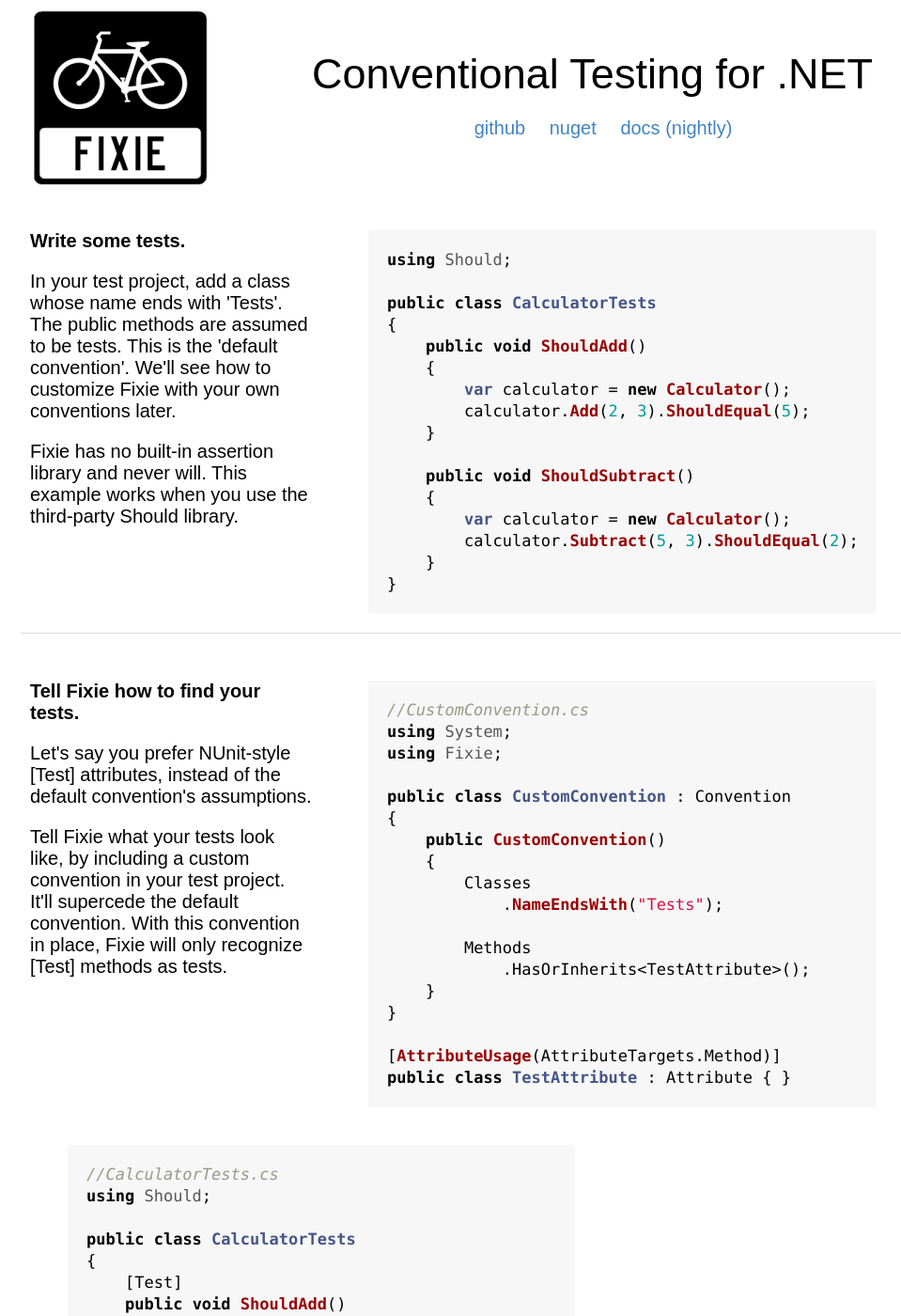
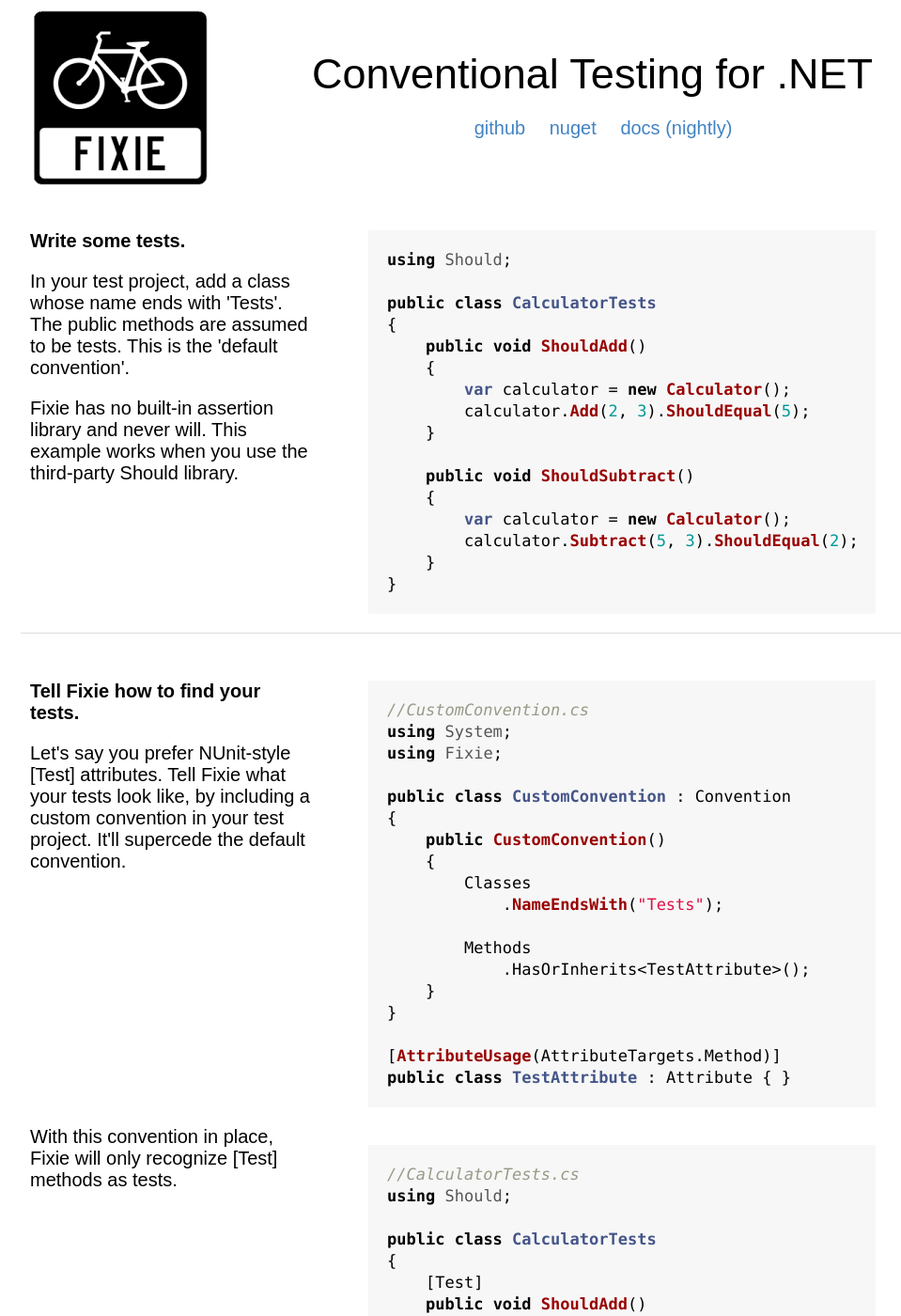
Before and after one commit to fixie/fixie.github.io, a Jekyll site: the page built from index.html, in a window 1280 px wide and 1400 px high. Shown: the whole window at 94% size, without its empty margins (138-1097 px from the left). Built offline with Jekyll 4.4.1, drawn with Linux system fonts in a browser that asks for light colours.

Commit message:
Update index.html

```diff
--- a/index.html
+++ b/index.html
@@ -4,7 +4,7 @@
 ---
 <div class="one-third column">
 <p><strong>Write some tests.</strong></p>
-<p>In your test project, add a class whose name ends with 'Tests'. The public methods are assumed to be tests. This is the 'default convention'. We'll see how to customize Fixie with your own conventions later.</p>
+<p>In your test project, add a class whose name ends with 'Tests'. The public methods are assumed to be tests. This is the 'default convention'.</p>
 <p>Fixie has no built-in assertion library and never will. This example works when you use the third-party Should library.<p>
 </div>
 <div class="two-thirds column">
@@ -32,8 +32,7 @@
 
 <div class="one-third column">
 <p><strong>Tell Fixie how to find your tests.</strong></p>
-<p>Let's say you prefer NUnit-style [Test] attributes, instead of the default convention's assumptions.</p>
-<p>Tell Fixie what your tests look like, by including a custom convention in your test project. It'll supercede the default convention. With this convention in place, Fixie will only recognize [Test] methods as tests.</p>
+<p>Let's say you prefer NUnit-style [Test] attributes. Tell Fixie what your tests look like, by including a custom convention in your test project. It'll supercede the default convention.</p>
 </div>
 <div class="two-thirds column">
 {% highlight csharp %}
@@ -56,6 +55,9 @@
 [AttributeUsage(AttributeTargets.Method)]
 public class TestAttribute : Attribute { }
 {% endhighlight %}
+</div>
+<div class="one-third column">
+With this convention in place, Fixie will only recognize [Test] methods as tests.
 </div>
 <div class="two-thirds column">
 {% highlight csharp %}
```
